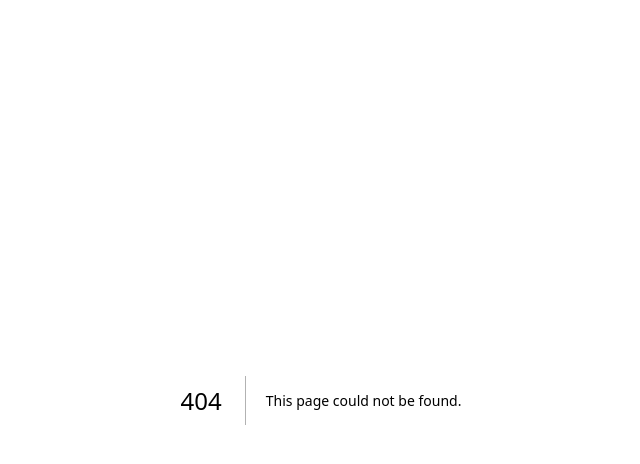
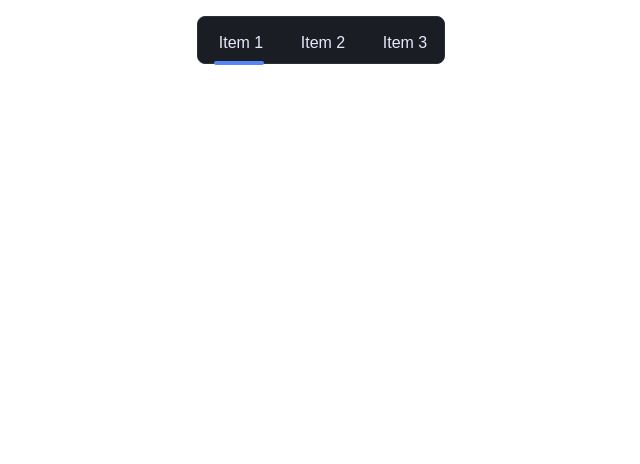
Before and after one commit to arrizkyhp/nextjs-tailwind, a Next.js app: page /learn/basic/tab-menu-active in a window 1280 px wide. Before the commit this address had no page. Shown: the top 464 px of the page, without its empty margins (319-959 px from the left). Built offline with nearby package versions, Linux system fonts and the light colour scheme.

Commit message:
feat: add TabMenuActive

```diff
--- /dev/null
+++ b/app/learn/basic/tab-menu-active/page.tsx
@@ -0,0 +1,14 @@
+'use client';
+
+import TabMenuActive from "@@/features/tab-menu-active/TabMenuActive";
+
+const TabMenuActivePage = () => {
+
+    return (
+        <>
+            <TabMenuActive />
+        </>
+    )
+}
+
+export default TabMenuActivePage;
--- /dev/null
+++ b/features/tab-menu-active/TabMenuActive.tsx
@@ -0,0 +1,96 @@
+import {useState} from "react";
+import * as motion from "motion/react-client"
+
+const TabMenuActive = () => {
+    const TABS = ['Item 1', 'Item 2', 'Item 3'];
+    const [selected, setSelected] = useState('Item 1');
+    const [focused, setFocused] = useState('');
+
+    return (
+        <ul style={{
+            display: 'flex',
+            alignItems: 'center',
+            padding: '8px 16px',
+            background: '#1A1D23',
+            borderRadius: '8px',
+            width: 'fit-content',
+            border: '1px solid #2B303B',
+            gap: '32px',
+        }}>
+            {TABS.map((tab) => (
+                <li
+                    key={tab}
+                    onFocus={() => setFocused(tab)}
+                    onMouseEnter={() => setFocused(tab)}
+                    style={{
+                        position: 'relative',
+                        listStyle: 'none',
+                        cursor: 'pointer',
+                        width: '50px',
+                        height: '30px',
+                        outline: 'none',
+                    }}>
+                <button
+                    style={{
+                        position: 'absolute',
+                        left: '4px',
+                        right: 0,
+                        top: '6px',
+                        bottom: 0,
+                        zIndex: 1,
+                        userSelect: 'none',
+                        fontSize: '1rem',
+                        color: '#E8E8FD',
+                    }}
+                    onClick={() => {
+                        setSelected(tab);
+                    }}
+                >
+                    {tab}
+
+                </button>
+                    {focused === tab && (
+                        <motion.div
+                            transition={{
+                                layout: {
+                                    duration: 0.2,
+                                    ease: 'easeInOut',
+                                }
+                            }}
+                            style={{
+                                position: 'absolute',
+                                bottom: '-2px',
+                                left: '-10px',
+                                right: 0,
+                                width: '140%',
+                                height: '110%',
+                                background: '#23272F',
+                                borderRadius: '8px',
+                                zIndex: 0,
+                            }}
+                            layoutId="highlight"
+                        />
+                    )}
+                    {selected === tab && (
+                        <motion.div
+                           style={{
+                               position: 'absolute',
+                               bottom: '-10px',
+                               left: '0px',
+                               right: 0,
+                               height: '4px',
+                               background: '#5686F5',
+                               borderRadius: '8px',
+                               zIndex: 0,
+                           }}
+                           layoutId="underline"
+                        />
+                    )}
+                </li>
+            ))}
+
+        </ul>
+    )
+}
+
+export default TabMenuActive;
```
